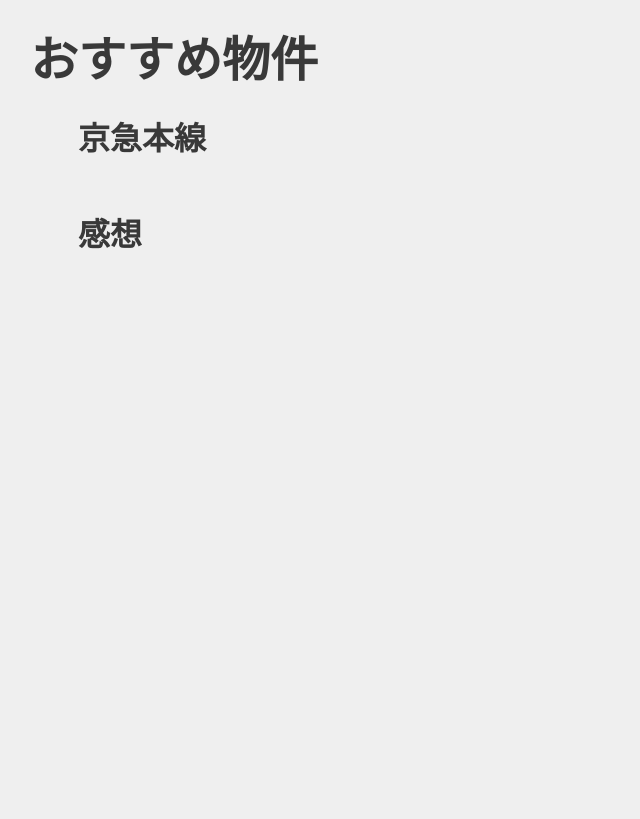
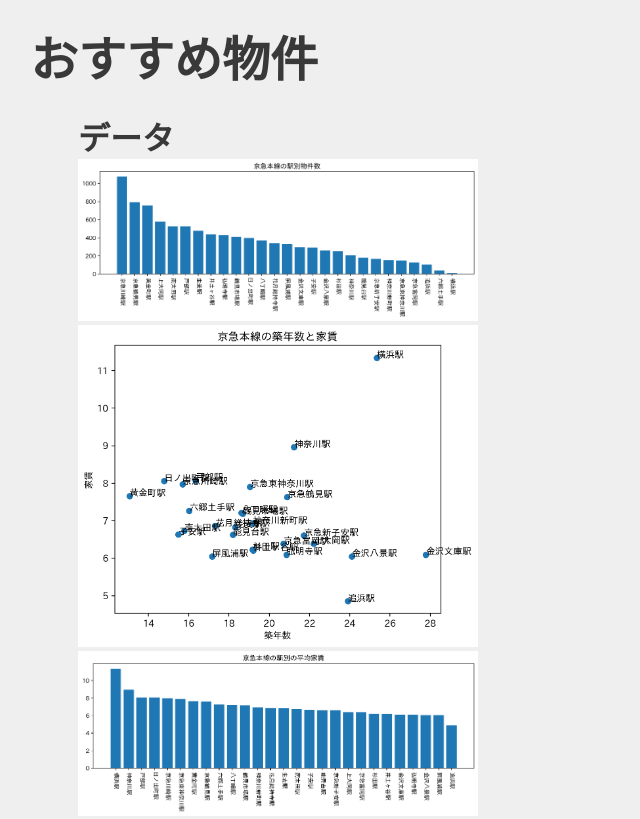
Before and after one commit to mjeffy/xbp, a plain HTML site: page de12/6.html in a window 1280 px wide. Shown: the top 819 px of the page, without its empty margins (0-640 px from the left). Drawn offline with Linux system fonts and the light colour scheme.

Commit message:
202221115

```diff
--- a/de12/6.html
+++ b/de12/6.html
@@ -8,6 +8,16 @@
 </head>
 <body>
     <h1><font size="7">おすすめ物件</font> </h1>
+
+<div>
+    <b><font size="6">データ</font></b><br>
+    <img src="../de12/png/keikyubukkensu.png" width="400"><br>
+    <img src="../de12/png/keikyuchikunen.png" width="400"><br>
+    <img src="../de12/png/keikyuyachin.png" width="400"><br>
+    <ul></ul>
+    <ul></ul><br>
+</div>
+
 
 <div>
     <b><font size="6">京急本線</font></b><br>
```
